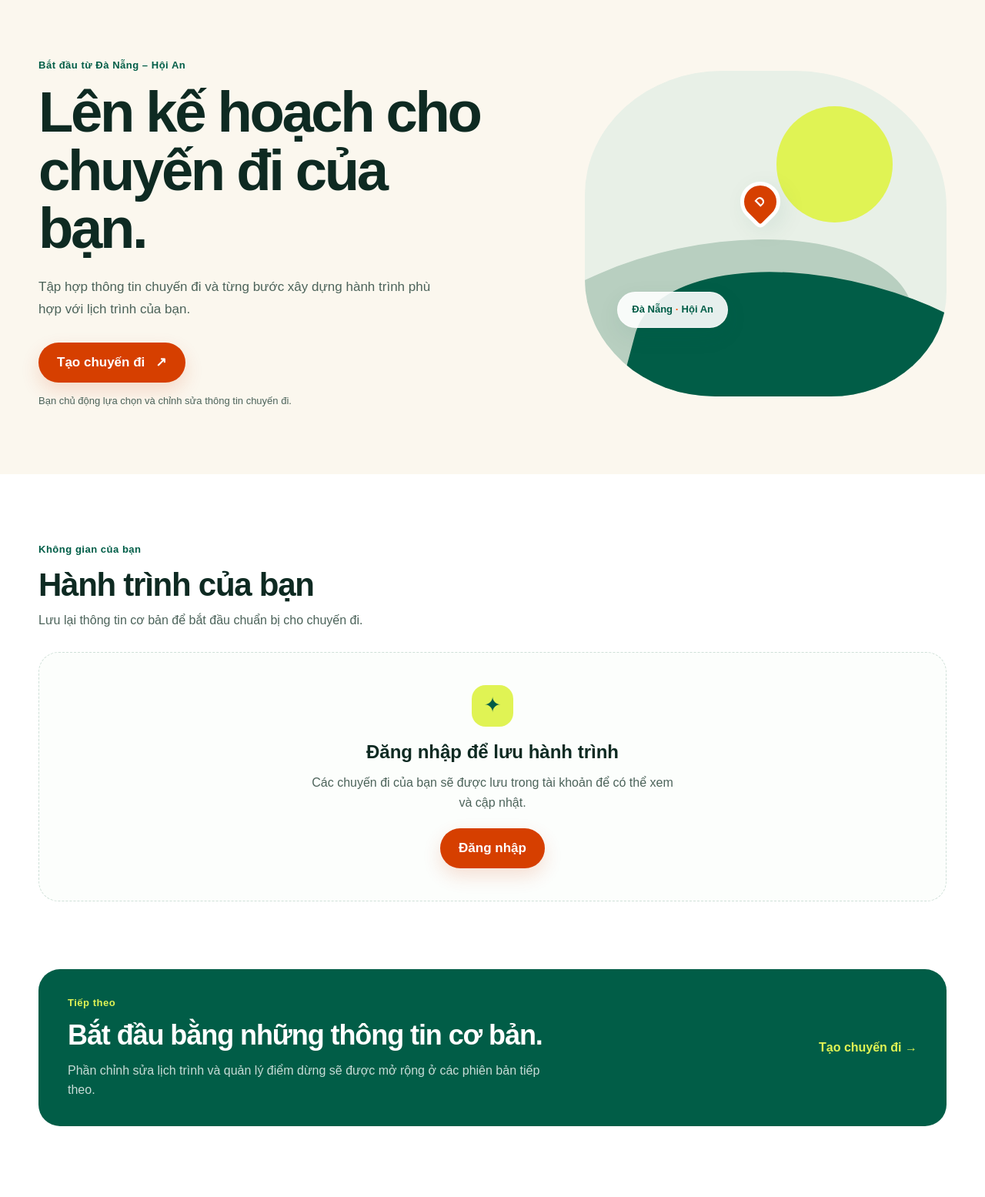
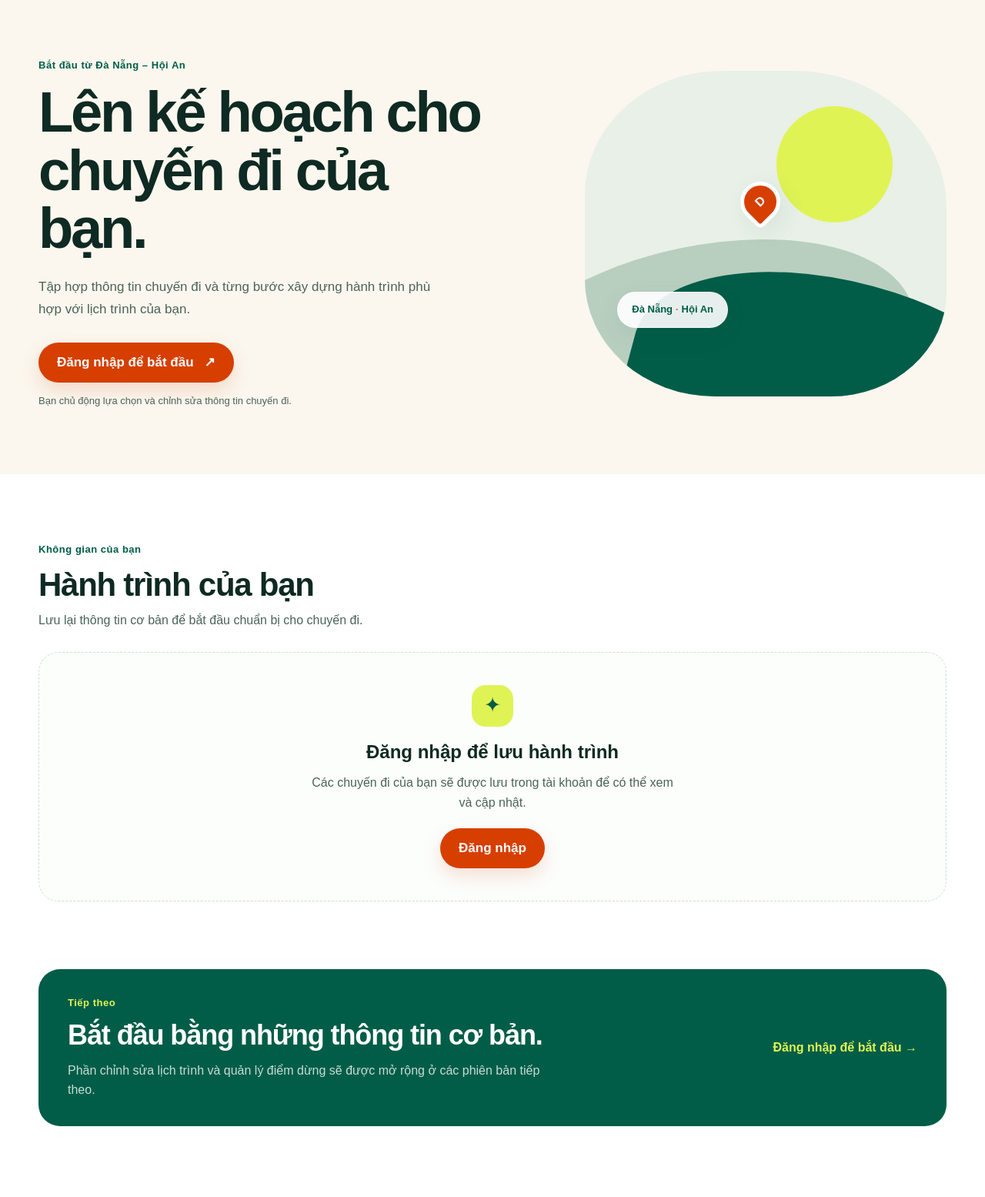
Before and after one commit to hieudinh0608forwork-hash/dealz-v2, a WordPress theme: template wp-content/themes/dealz-theme/front-page.php in a window 1280 px wide. Shown: the part 80-1635 px from the top of the page at 77% size. Run offline with PHP 8.4 and a stand-in for WordPress, Linux system fonts and the light colour scheme; the site name, menu and one post (Sample post) are stand-ins, and other content is empty.

Commit message:
fix: route guest trip actions to login

```diff
--- a/wp-content/themes/dealz-theme/front-page.php
+++ b/wp-content/themes/dealz-theme/front-page.php
@@ -17,7 +17,11 @@ get_header();
 			<p class="eyebrow"><?php esc_html_e( 'Bắt đầu từ Đà Nẵng – Hội An', 'dealz-theme' ); ?></p>
 			<h1><?php esc_html_e( 'Lên kế hoạch cho chuyến đi của bạn.', 'dealz-theme' ); ?></h1>
 			<p class="hero-section__description"><?php esc_html_e( 'Tập hợp thông tin chuyến đi và từng bước xây dựng hành trình phù hợp với lịch trình của bạn.', 'dealz-theme' ); ?></p>
+			<?php if ( is_user_logged_in() ) : ?>
 			<a class="button button--primary hero-section__cta" href="#create-trip"><?php esc_html_e( 'Tạo chuyến đi', 'dealz-theme' ); ?><span aria-hidden="true">↗</span></a>
+		<?php else : ?>
+			<a class="button button--primary hero-section__cta" href="<?php echo esc_url( wp_login_url( home_url( '/' ) ) ); ?>"><?php esc_html_e( 'Đăng nhập để bắt đầu', 'dealz-theme' ); ?><span aria-hidden="true">↗</span></a>
+		<?php endif; ?>
 			<p class="hero-section__note"><?php esc_html_e( 'Bạn chủ động lựa chọn và chỉnh sửa thông tin chuyến đi.', 'dealz-theme' ); ?></p>
 		</div>
 		<div class="hero-art" aria-hidden="true">
@@ -105,7 +109,11 @@ get_header();
 				<h2><?php esc_html_e( 'Bắt đầu bằng những thông tin cơ bản.', 'dealz-theme' ); ?></h2>
 				<p><?php esc_html_e( 'Phần chỉnh sửa lịch trình và quản lý điểm dừng sẽ được mở rộng ở các phiên bản tiếp theo.', 'dealz-theme' ); ?></p>
 			</div>
-			<a class="text-link" href="#create-trip"><?php esc_html_e( 'Tạo chuyến đi', 'dealz-theme' ); ?> <span aria-hidden="true">→</span></a>
+			<?php if ( is_user_logged_in() ) : ?>
+				<a class="text-link" href="#create-trip"><?php esc_html_e( 'Tạo chuyến đi', 'dealz-theme' ); ?> <span aria-hidden="true">→</span></a>
+			<?php else : ?>
+				<a class="text-link" href="<?php echo esc_url( wp_login_url( home_url( '/' ) ) ); ?>"><?php esc_html_e( 'Đăng nhập để bắt đầu', 'dealz-theme' ); ?> <span aria-hidden="true">→</span></a>
+			<?php endif; ?>
 		</div>
 	</section>
 </main>
```
